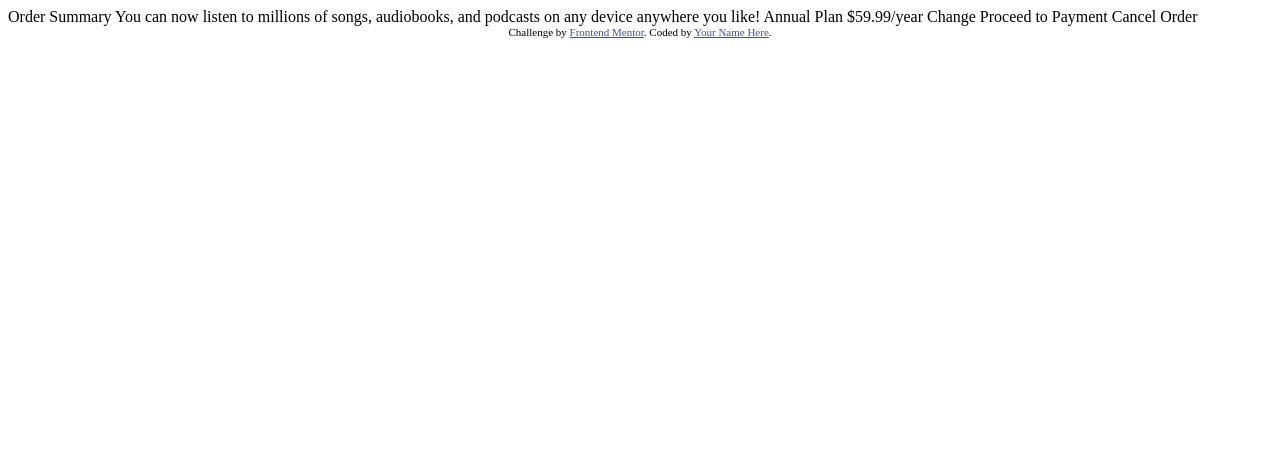
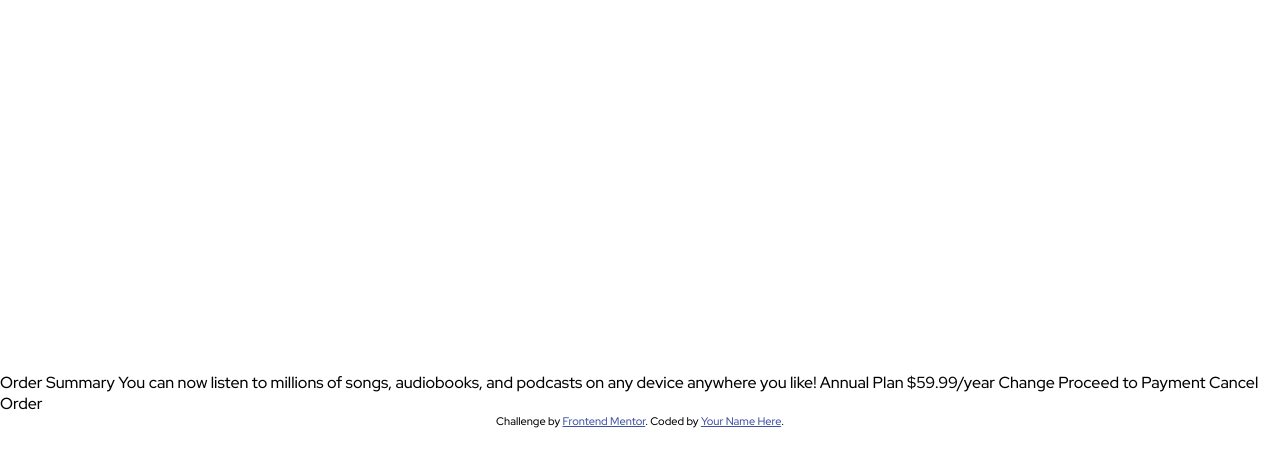
Before and after one commit to TotallySly/103.-FRONTEND-MENTOR--order-summary-component--html-css, a plain HTML site: page index.html in a window 1280 px wide. Drawn offline with Linux system fonts and the light colour scheme.

Commit message:
Add universial style to CSS and basic style guide styles

```diff
--- a/index.html
+++ b/index.html
@@ -1,37 +1,16 @@
 <!DOCTYPE html>
 <html lang="en">
-<head>
-  <meta charset="UTF-8">
-  <meta name="viewport" content="width=device-width, initial-scale=1.0"> <!-- displays site properly based on user's device -->
+    <head>
+        <meta charset="UTF-8" />
+        <meta name="viewport" content="width=device-width, initial-scale=1.0" />
+        <link rel="stylesheet" href="style.css" />
+        <link rel="icon" type="image/png" sizes="32x32" href="./images/favicon-32x32.png" />
 
-  <link rel="icon" type="image/png" sizes="32x32" href="./images/favicon-32x32.png">
+        <title>Frontend Mentor | Order summary card</title>
+    </head>
+    <body>
+        Order Summary You can now listen to millions of songs, audiobooks, and podcasts on any device anywhere you like! Annual Plan $59.99/year Change Proceed to Payment Cancel Order
 
-  <title>Frontend Mentor | Order summary card</title>
-
-  <!-- Feel free to remove these styles or customise in your own stylesheet 👍 -->
-  <style>
-    .attribution { font-size: 11px; text-align: center; }
-    .attribution a { color: hsl(228, 45%, 44%); }
-  </style>
-</head>
-<body>
-
-  Order Summary
-
-  You can now listen to millions of songs, audiobooks, and podcasts on any
-  device anywhere you like!
-
-  Annual Plan
-  $59.99/year
-
-  Change
-
-  Proceed to Payment
-  Cancel Order
-
-  <div class="attribution">
-    Challenge by <a href="https://www.frontendmentor.io?ref=challenge" target="_blank">Frontend Mentor</a>.
-    Coded by <a href="#">Your Name Here</a>.
-  </div>
-</body>
+        <div class="attribution">Challenge by <a href="https://www.frontendmentor.io?ref=challenge" target="_blank">Frontend Mentor</a>. Coded by <a href="#">Your Name Here</a>.</div>
+    </body>
 </html>
--- /dev/null
+++ b/style.css
@@ -0,0 +1,24 @@
+@import url('https://fonts.googleapis.com/css2?family=Red+Hat+Display:wght@500;700;900&display=swap');
+
+* {
+    box-sizing: border-box;
+}
+
+body {
+    font-family: 'Red Hat Display', sans-serif;
+    display: flex;
+    flex-direction: column;
+    align-items: center;
+    justify-content: center;
+    height: 100vh;
+    overflow: hidden;
+    margin: 0;
+}
+
+.attribution {
+    font-size: 11px;
+    text-align: center;
+}
+.attribution a {
+    color: hsl(228, 45%, 44%);
+}
```
